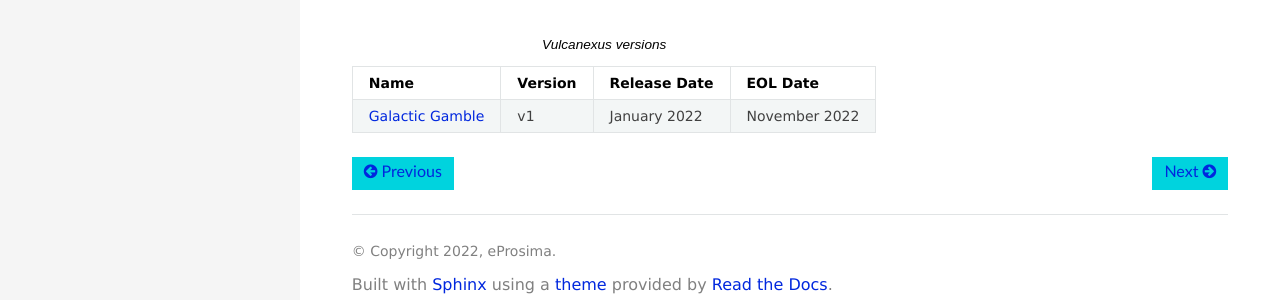
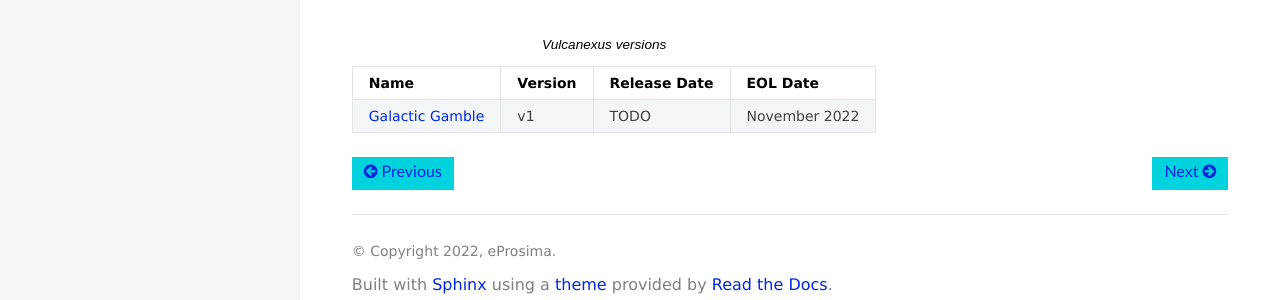
Before and after one commit to eProsima/vulcanexus, a Sphinx documentation site: the page built from docs/rst/notes/notes.rst, in a window 1280 px wide. Shown: the part 360-660 px from the top of the page. Built offline with Sphinx 7.4.7 and the Read the Docs theme 2.0.0, drawn with Linux system fonts in a browser that asks for light colours.

Commit message:
Refs #13515: release date for Vulcanexus is still unknown
Signed-off-by: JLBuenoLopez-eProsima <joseluisbueno@eprosima.com>

```diff
--- a/docs/rst/notes/notes.rst
+++ b/docs/rst/notes/notes.rst
@@ -25,5 +25,5 @@ The following table outlines the Vulcanexus releases and their support cycles:
      - EOL Date
    * - :ref:`Galactic Gamble <notes_galactic_latest>`
      - v1
-     - January 2022
+     - TODO
      - November 2022
```
